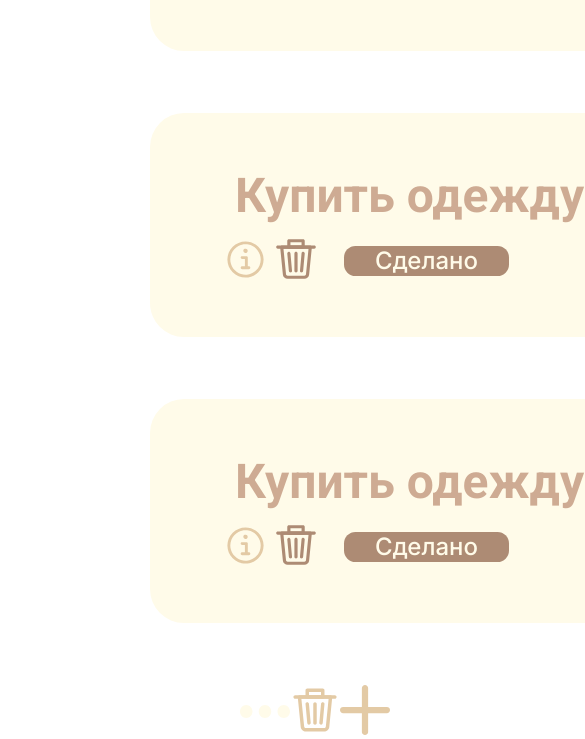
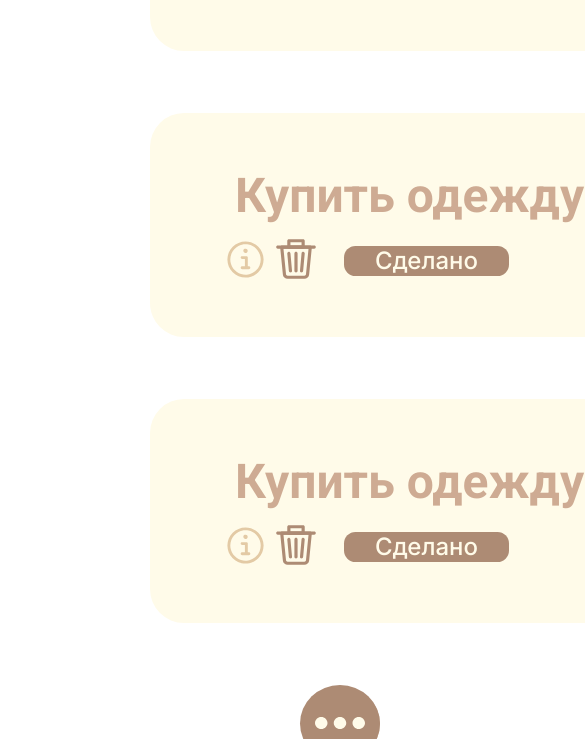
Before and after one commit to KirillProgramSite/todolist, a plain HTML site: page index.html in a window 390 px wide. Shown: the part 708-1447 px from the top of the page, 585 px wide, since content can reach past the window. After the commit the page ends 1393 px from the top, so only its background shows below. Drawn offline with Linux system fonts and the light colour scheme.

Commit message:
Add files via upload

```diff
--- a/app.js
+++ b/app.js
@@ -1,4 +1,7 @@
 let listTodoWrapper = document.querySelector('.list-todo__wrapper');
+let settingsItemMain = document.querySelector('.settings-item__main');
+let settingsItemDel = document.querySelector('.settings-item__del');
+let settingsitemAddTodo = document.querySelector('.settings-item__add-todo');
 
 
 
@@ -11,7 +14,7 @@ let todo = [
 function renderTodo() {
   if (todo.length > 0) {
    todo.map(function(todoList){
-      let div = document.createElement
+      let div = document.createElement('div');
    })
   } else if (todo.length == 0) {
     console.log("Нет задач");
@@ -45,3 +48,12 @@ function allDeleteTodo() {
     todo.length = 0;
     renderTodo();
 }
+
+
+//Добавление убирание классов
+
+
+settingsItemMain.addEventListener('click', () => {
+  settingsItemDel.classList.toggle('animation-block');
+  settingsitemAddTodo.classList.toggle('animation-block');
+})
--- a/css/header.scss
+++ b/css/header.scss
@@ -27,7 +27,7 @@
 
 @media(max-width: 428px){
     .header{
-        width: 1050px;
+        width: 1150px;
     }
 
     .header__menu-burger{
--- a/css/listTodo.scss
+++ b/css/listTodo.scss
@@ -21,7 +21,10 @@
 
 @media(max-width: 428px){
     .list-todo__wrapper{
-       padding-left: 150px;
+        display: flex;
+        flex-direction: column;
+        align-self: center;
+        justify-content: center;
     }
     .list-todo_item-wrapper{
        display: block;
--- a/css/style.scss
+++ b/css/style.scss
@@ -24,8 +24,7 @@ main{
 
 @media(max-width: 428px){
     .container{
-        width: 800px;
-        margin: 0 auto;
+        padding: 0px 150px;
     }
 
     main{
@@ -56,8 +55,8 @@ main{
 }
 
 .settings-mobile{
-   display: flex;
-   justify-content: flex-end;
+   position: fixed;
+   right: 10px;
 }
 
 .settings-mobile img{
@@ -65,8 +64,41 @@ main{
 }
 
 .settings-mobile__wrapper{
+    position: relative;
+
     display: flex;
     align-items: center;
+}
+
+.settings-item__main{
+    z-index: 1;
+    background: $brown1;
+    border-radius: 50%;
+    padding: 29px 15px;
+}
+
+.settings-item__del{
+    transform: translateX(90px);
+}
+
+.settings-item__add-todo{
+    transform: translateX(160px);
+}
+
+.settings-item__add-todo,
+.settings-item__del{
+    z-index: 0;
+    transition: .5s ease-in-out;
+
+    background-color: $brown2;
+    padding: 8px 9px;
+    border-radius: 50%;
+
+    margin-right: 10px;
+}
+
+.animation-block{
+    transform: translateX(0);
 }
 
 
--- a/index.html
+++ b/index.html
@@ -41,7 +41,11 @@
         <!-- List Todo/Список задач -->
         <section class="list-todo">
             <div class="container">
+                <div class="wrapper">
+
+
                     <div class="list-todo__wrapper">
+
 
                         <!-- Todo item/Элемент задачи -->
                         <div class="list-todo_item">
@@ -189,7 +193,7 @@
                             </div>
                         </div>
                     </div>
-
+                </div>
             </div>
         </section>
     </main>
@@ -200,14 +204,14 @@
 
     <div class="settings-mobile">
         <div class="settings-mobile__wrapper">
-            <div class="settings-item__main">
-                <img src="sprites/more.svg" alt="">
+            <div class="settings-item__add-todo">
+                <img src="sprites/plus.svg" alt="">
             </div>
             <div class="settings-item__del">
                 <img src="sprites/del-mobile.svg" alt="">
             </div>
-            <div class="settings-item__add-todo">
-                <img src="sprites/plus.svg" alt="">
+            <div class="settings-item__main">
+                <img src="sprites/more.svg" alt="">
             </div>
         </div>
     </div>
```
Also changed, not shown: css/style.css. Lines whose indentation alone changed are shown as unchanged.
